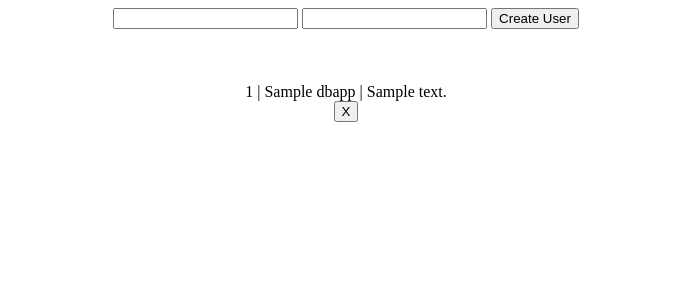
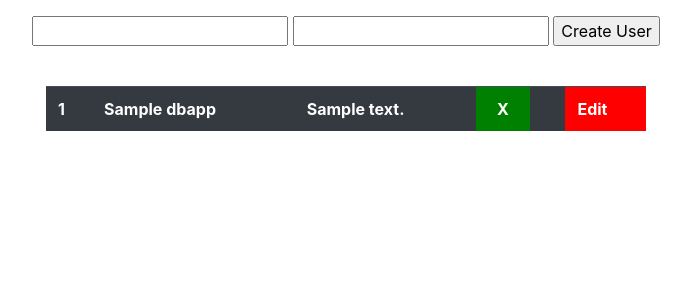
Before and after one commit to paduCosty/eeatingh, a CodeIgniter app: page /database/ in a window 1280 px wide. Shown: the top 300 px of the page, without its empty margins (294-985 px from the left). Run offline with CodeIgniter, Linux system fonts and the light colour scheme; tables that the repository leaves empty or names only in its code hold one stand-in row (values such as "Sample post"); lists and menus that the app fills with data are empty.

Commit message:
Add, edit,delete

```diff
--- a/application/views/users_view.php
+++ b/application/views/users_view.php
@@ -1,42 +1,54 @@
 <?php
 defined('BASEPATH') or exit('No direct script access allowed');
 ?>
+<link rel="stylesheet" href="https://cdn.jsdelivr.net/npm/bootstrap@4.6.1/dist/css/bootstrap.min.css"
+      integrity="sha384-zCbKRCUGaJDkqS1kPbPd7TveP5iyJE0EjAuZQTgFLD2ylzuqKfdKlfG/eSrtxUkn" crossorigin="anonymous">
 <!DOCTYPE html>
 <html lang="en">
 <head>
 </head>
 <body style="text-align: center;">
+<table class="table table-bordered table-hover">
 
+</table>
 <form method="post"> <!--Create user-->
     <input type="text" name="name"/>
     <input type="text" name="text"/>
     <input type="submit" name="submit" value="Create User"/>
 </form>
-
 <br>
 <!--Show all users-->
+<center>
+    <div class='tableBox'>
         <?php
         if ($users->num_rows() > 0) {
             $idRow = 1;
             foreach ($users->result() as $row) {
                 ?>
-        </br></br>
+
+                <form method="post">
+                    <table class="table table-dark">
+
                         <tr>
-            <form method="post">
-                <th><?php echo $row->id ?> |
-                <th name="name"><?php echo $row->name ?> |</th>
-                <th name="text"><?php echo $row->text ?>  </th>
-                <!--delete user-->
-                <div id=<?php echo $idRow ?>></div>
-            </form>
-            <button id="delete<?php echo $idRow ?>" name="button1"
+                            <th><?php echo $row->id ?>
+                            <th name="name"><?php echo $row->name ?></th>
+                            <th name="text"><?php echo $row->text ?></th>
+                            <th style="background-color: green; text-align: center;" id="delete<?php echo $idRow ?>"
+                                name="button1"
                                 onclick='deleteMenu(
                                 <?php echo $idRow ?>,
                                 <?php echo $users->num_rows() ?>,
                                 <?php echo $row->id ?>)'> X
-            </button>
+                            </th>
+                            <th id=<?php echo $idRow ?>></th>
+                            <th name='editUser' type="submint" style="background-color: red">Edit</th>
+
+                            <!--delete user-->
 
                         </tr>
+
+                    </table>
+                </form>
                 <?php
                 $idRow++;
             }
@@ -46,6 +58,13 @@ if ($users->num_rows() > 0) {
             <?php
         }
         ?>
+    </div>
+</center>
+<style type="text/css">
+    .tableBox {
+        width: 600px;
+    }
+</style>
 </body>
 </html>
 <script>
@@ -53,13 +72,12 @@ if ($users->num_rows() > 0) {
         let deleteBtn = "delete";
         for (let i = 1; i <= rowsLemgth; ++i) {
             let key = deleteBtn + i;
-            console.log(deleteBtn);
             document.getElementById(i).innerHTML = '';
             document.getElementById(key).style.visibility = 'visible';
         }
         deleteBtn += idRow;
         document.getElementById(deleteBtn).style.visibility = 'hidden';
         let alertBox = document.getElementById(idRow).innerHTML =
-            "<br/><div> <button name='confirmButton' value='" + db_id + "'</button>Yes <button>No</button> </div";
+            "<button style='background-color: red' name='confirmButton' value='" + db_id + "'</button>Yes <button style='background-color: green'>No</button>";
     }
 </script>
```
Also changed, not shown: 2 other files. Lines whose indentation alone changed are shown as unchanged.
